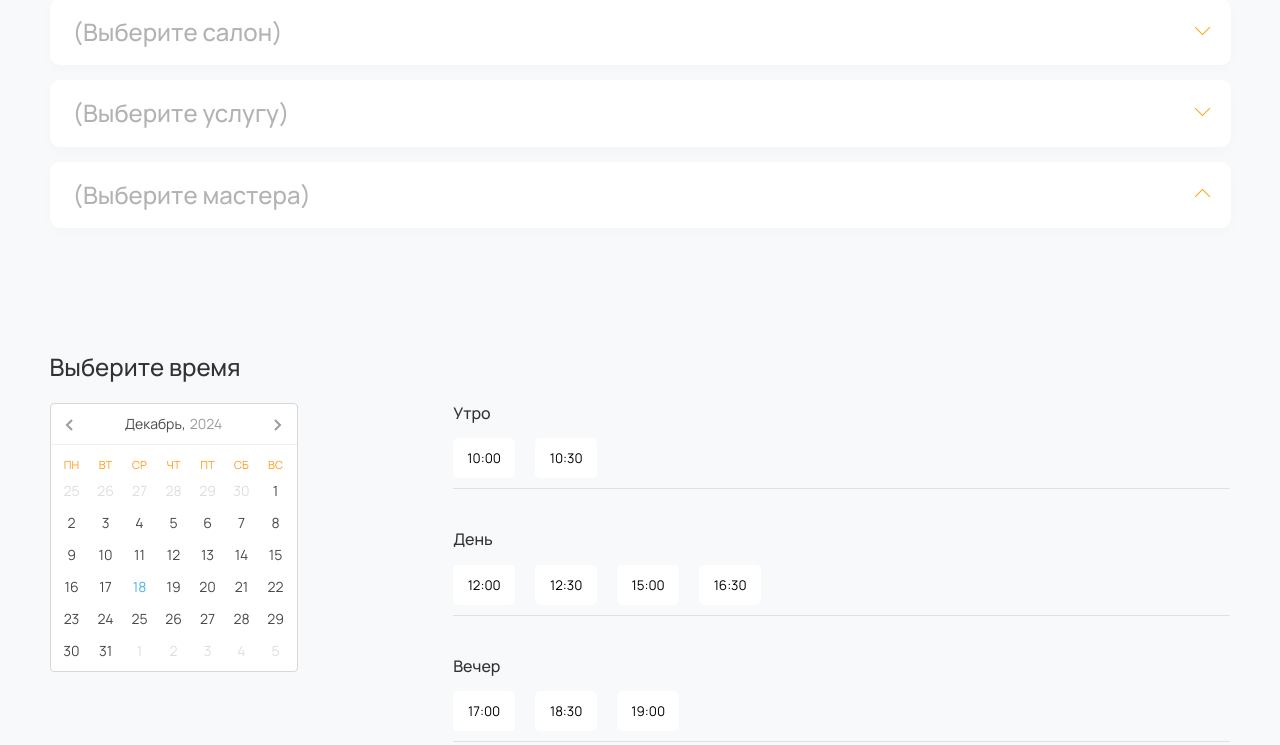
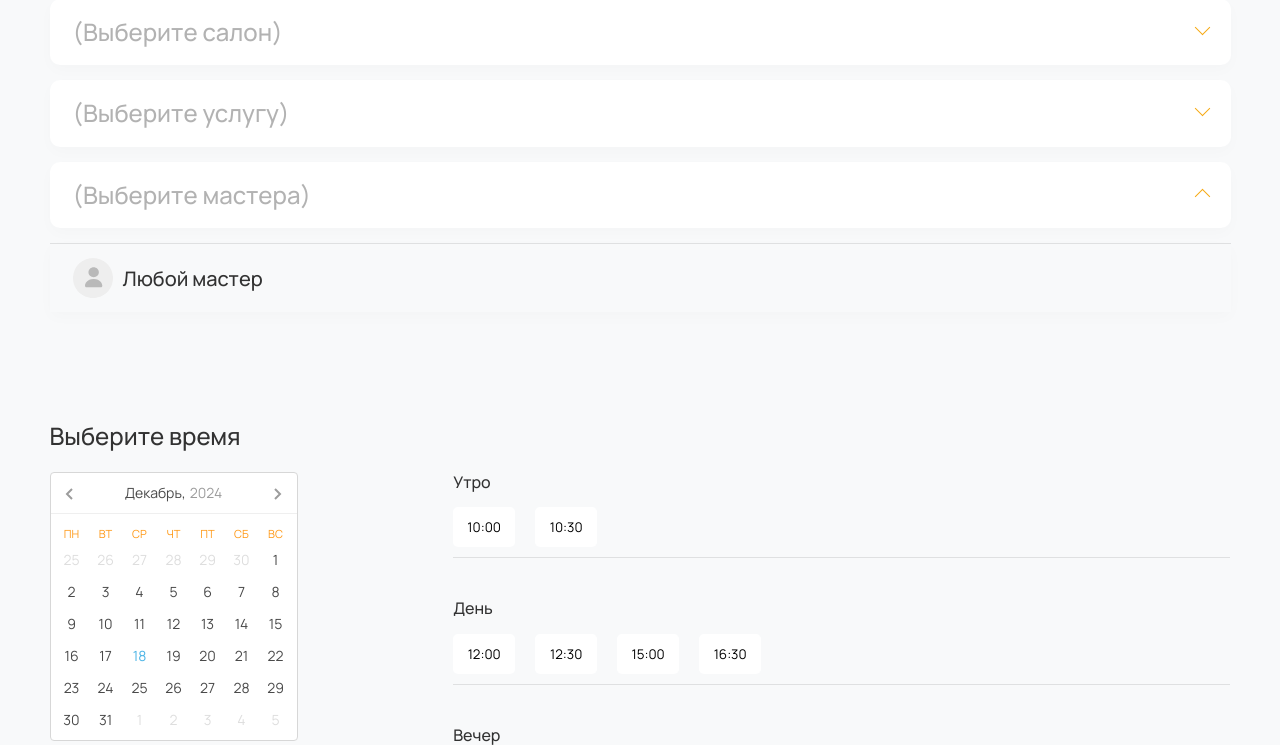
Before and after one commit to sibeardev/Ingrid, a Django app: page /service/ in a window 1280 px wide, after a click on "(Выберите мастера)". Shown: the part 233-978 px from the top of the page. Run offline with Django 3.2, Linux system fonts and the light colour scheme; parts of the project's set-up code (start-up, migrations or seed data) failed here and were passed over.

Commit message:
feat: shows salons, services and specialists from db on service page

```diff
--- a/templates/service.html
+++ b/templates/service.html
@@ -16,114 +16,69 @@
             <div class="service__block">
                 <h1 class="service__title">Запись на услугу</h1>
                 <button onclick="document.getElementById('footer').scrollIntoView({ behavior: 'smooth' });"
-							class="service__btn btn">Запись по телефону</button>
+                        class="service__btn btn">Запись по телефону
+                </button>
             </div>
 
             <form action="#" class="service__form">
-					<!-- <select name="selectSalon" id="" class="service__form_select">
-						<option value="" selected>(Выберите салон)</option>
-						<option value="salon1" >Салон 1</option>
-						<option value="salon2" >Салон 2</option>
-						<option value="salon3" >Салон 3</option>
-					</select> -->
+
                 <div class="service__form_block service__salons">
                     <button class="accordion">(Выберите салон)</button>
                     <div class="panel">
+                        {% for salon in salons %}
                         <div class="accordion__block fic">
-						  	<div class="accordion__block_intro">BeautyCity Пушкинская</div>
-						  	<div class="accordion__block_address">ул. Пушкинская, д. 78А</div>
+                            <div class="accordion__block_intro">{{salon.title}}</div>
+                            <div class="accordion__block_address">{{ salon.address}}</div>
                         </div>
-						  <div class="accordion__block fic">
-						  	<div class="accordion__block_intro">BeautyCity Ленина</div>
-						  	<div class="accordion__block_address">ул. Ленина, д. 211</div>
-						  </div>
-						  <div class="accordion__block fic">
-						  	<div class="accordion__block_intro">BeautyCity Красная</div>
-						  	<div class="accordion__block_address">ул. Красная, д. 10</div>
+                        {% endfor %}
                     </div>
                 </div>
-					</div>
+
                 <div class="service__form_block service__services">
                     <button class="accordion">(Выберите услугу)</button>
                     <div class="panel">
-							<button class="accordion">Парикмахерские услуги</button>
+                        {% for category in categories %}
+                        <button class="accordion">{{ category.title }}</button>
                         <div class="panel">
-
-							  	<!-- <div class="accordion__block_intro">Макияж</div> -->
                             <div class="accordion__block_items">
+                                {% for service in category.services.all %}
                                 <div class="accordion__block_item fic">
-							  				<div class="accordion__block_item_intro">Окрашивание волос</div>
-									  		<div class="accordion__block_item_address">5 000 ₽</div>
+                                    <div class="accordion__block_item_intro">
+                                        {{ service.title }}
                                     </div>
-
-							  			<div class="accordion__block_item fic">
-							  				<div class="accordion__block_item_intro">Укладка волос</div>
-									  		<div class="accordion__block_item_address">1 500 ₽</div>
+                                    <div class="accordion__block_item_address">
+                                        {{ service.price }} ₽
+                                    </div>
+                                </div>
+                                {% endfor %}
+                            </div>
+                        </div>
+                        {% endfor %}
                     </div>
                 </div>
 
-							</div>
-						 	<button class="accordion">Ногтевой сервис</button>
-							<div class="panel">
 
-							  	<!-- <div class="accordion__block_intro">Макияж</div> -->
-							  		<div class="accordion__block_items">
-							  			<div class="accordion__block_item fic">
-							  				<div class="accordion__block_item_intro">Маникюр. Классический</div>
-									  		<div class="accordion__block_item_address">1 400 ₽</div>
-							  			</div>
-
-							  			<div class="accordion__block_item fic">
-							  				<div class="accordion__block_item_intro">Педикюр</div>
-									  		<div class="accordion__block_item_address">1 400 ₽</div>
-							  			</div>
-							  			<div class="accordion__block_item fic">
-							  				<div class="accordion__block_item_intro">Наращивание ногтей</div>
-									  		<div class="accordion__block_item_address">1 400 ₽</div>
-							  			</div>
-								  </div>
-
-							</div>
-						 <!--  <div class="accordion__block">
-						  	<div class="accordion__block_intro">Парикмахерские услуги</div>
-						  </div>
-						  <div class="accordion__block">
-						  	<div class="accordion__block_intro">Ногтевой сервис</div>
-						  </div> -->
-						  <button class="accordion">Макияж</button>
-						  <div class="panel">
-
-
-							  	<!-- <div class="accordion__block_intro">Макияж</div> -->
-							  		<div class="accordion__block_items">
-							  			<div class="accordion__block_item fic">
-							  				<div class="accordion__block_item_intro">Дневной макияж</div>
-									  		<div class="accordion__block_item_address">1 400 ₽</div>
-							  			</div>
-
-							  			<div class="accordion__block_item fic">
-							  				<div class="accordion__block_item_intro">Свадебный макияж</div>
-									  		<div class="accordion__block_item_address">3 000 ₽</div>
-							  			</div>
-							  			<div class="accordion__block_item fic">
-							  				<div class="accordion__block_item_intro">Вечерний макияж</div>
-									  		<div class="accordion__block_item_address">2 000 ₽</div>
-							  			</div>
-								  </div>
-
-							</div>
-						</div>
-					</div>
                 <div class="service__form_block service__masters">
                     <button class="accordion">(Выберите мастера)</button>
                     <div class="panel">
-
+                        <div class="accordion__block fic">
+                            <div class="accordion__block_elems fic">
+                                <img src="{% static 'img/masters/avatar/all.svg' %}" alt="avatar"
+                                     class="accordion__block_img">
+                                <div class="accordion__block_master">Любой мастер</div>
                             </div>
-
-
-
                         </div>
-
+                        {% for specialist in specialists %}
+                        <div class="accordion__block fic">
+						  	<div class="accordion__block_elems fic">
+							  	<img src="{{ specialist.image.url }}" alt="avatar" class="accordion__block_img">
+							  	<div class="accordion__block_master">{{ specialist.full_name }}</div>
+						  	</div>
+						  	<div class="accordion__block_prof">{{ specialist.position }}</div>
+                        </div>
+                        {% endfor %}
+                    </div>
+                </div>
             </form>
         </div>
     </div>
@@ -142,25 +97,43 @@
                             <div class="time__items">
                                 <div class="time__elems_intro">Утро</div>
                                 <div class="time__elems_elem fic">
-										<button data-time="10:00" class="time__elems_btn">10:00</button>
-										<button data-time="10:30" class="time__elems_btn">10:30</button>
+                                    <button data-time="10:00" class="time__elems_btn">
+                                        10:00
+                                    </button>
+                                    <button data-time="10:30" class="time__elems_btn">
+                                        10:30
+                                    </button>
                                 </div>
                             </div>
                             <div class="time__items">
                                 <div class="time__elems_intro">День</div>
                                 <div class="time__elems_elem fic">
-										<button data-time="12:00" class="time__elems_btn">12:00</button>
-										<button data-time="12:30" class="time__elems_btn">12:30</button>
-										<button data-time="15:00" class="time__elems_btn">15:00</button>
-										<button data-time="16:30" class="time__elems_btn">16:30</button>
+                                    <button data-time="12:00" class="time__elems_btn">
+                                        12:00
+                                    </button>
+                                    <button data-time="12:30" class="time__elems_btn">
+                                        12:30
+                                    </button>
+                                    <button data-time="15:00" class="time__elems_btn">
+                                        15:00
+                                    </button>
+                                    <button data-time="16:30" class="time__elems_btn">
+                                        16:30
+                                    </button>
                                 </div>
                             </div>
                             <div class="time__items">
                                 <div class="time__elems_intro">Вечер</div>
                                 <div class="time__elems_elem fic">
-										<button data-time="17:00" class="time__elems_btn">17:00</button>
-										<button data-time="18:30" class="time__elems_btn">18:30</button>
-										<button data-time="19:00" class="time__elems_btn">19:00</button>
+                                    <button data-time="17:00" class="time__elems_btn">
+                                        17:00
+                                    </button>
+                                    <button data-time="18:30" class="time__elems_btn">
+                                        18:30
+                                    </button>
+                                    <button data-time="19:00" class="time__elems_btn">
+                                        19:00
+                                    </button>
                                 </div>
                             </div>
                         </div>
@@ -170,8 +143,8 @@
             <div class="time__btns">
                 <div class="row">
                     <div class="col-md-12">
-							<button  class="time__btns_next">Далее</button>
-							<button  class="time__btns_home">На главную</button>
+                        <button class="time__btns_next">Далее</button>
+                        <button class="time__btns_home">На главную</button>
                     </div>
                 </div>
             </div>
```
Lines whose indentation alone changed are shown as unchanged.
